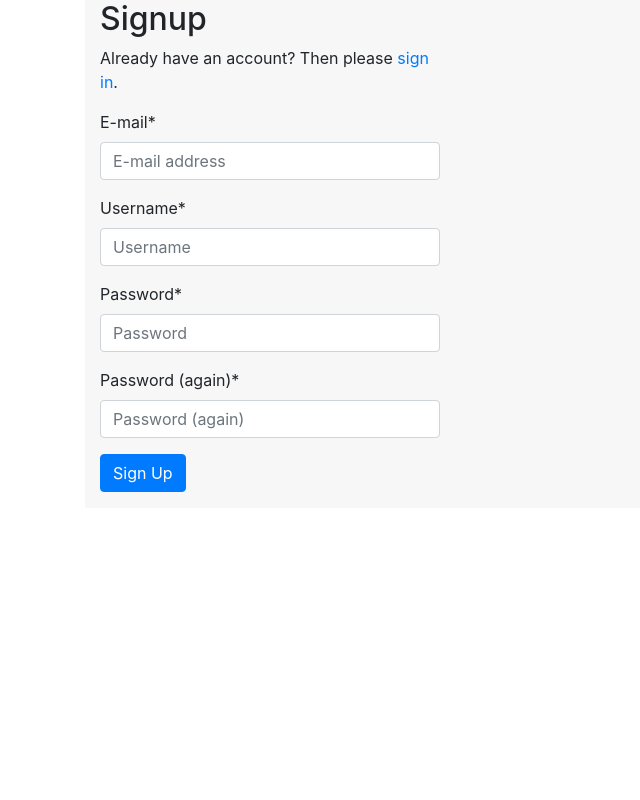
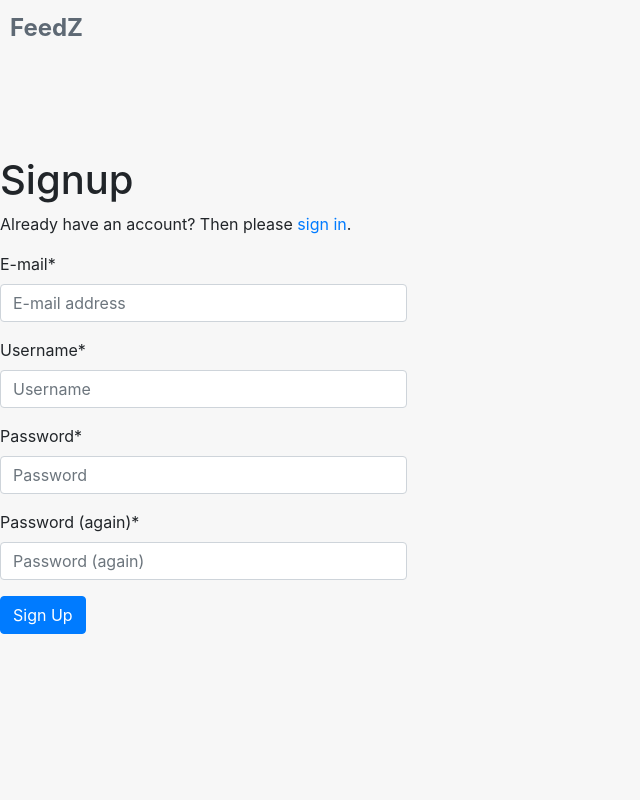
Before and after one commit to Dimercel/feedz, a Django app: page /accounts/signup/ in a window 1280 px wide. Shown: the whole page, without its empty margins (0-640 px from the left). Run offline with Django 3.2, Linux system fonts and the light colour scheme; style sheets or scripts are compiled from the project's sources; some libraries are stand-ins or nearby versions.

Commit message:
Form css

```diff
--- a/feedz/static/sass/project.scss
+++ b/feedz/static/sass/project.scss
@@ -38,4 +38,24 @@ $red: #b94a48;
 
 .main_container .blank {
     background-color: #F7F7F7;
+    width: 100%;
+    height: 100%;
+    position: absolute;
+    display: block;
+    padding: 0px;
+    top: 0px;
+    left: 0px;
+
+    .form-container {
+        margin-top: 100px;
+    }
+
+    .nav_menu {
+        .logo {
+            font-weight: bold;
+            font-size: 24px;
+            color: #5e6974;
+            padding: 10px;
+        }
+    }
 }
--- a/feedz/templates/account/base.html
+++ b/feedz/templates/account/base.html
@@ -4,9 +4,10 @@
 {% block content %}
 <div class="row">
   <div class="col-md-4 col-md-offset-4">
+    <div class="form-container">
       <div class="x_panel">
         <div class="x_title">
-        <h2>{% block form_title %}{% endblock%}</h2>
+          <h1>{% block form_title %}{% endblock%}</h1>
           <div class="clearfix"></div>
         </div>
 
@@ -16,4 +17,5 @@
       </div>
     </div>
   </div>
+</div>
 {% endblock %}
--- a/feedz/templates/blank.html
+++ b/feedz/templates/blank.html
@@ -3,8 +3,10 @@
 
 {% block layout %}
 <div class="blank col-md-12">
+  <div class="nav_menu">
+    <div class="logo">FeedZ</div>
+  </div>
   {% block content %}
-  test
   {% endblock%}
 </div>
 {% endblock layout %}
```
Lines whose indentation alone changed are shown as unchanged.
